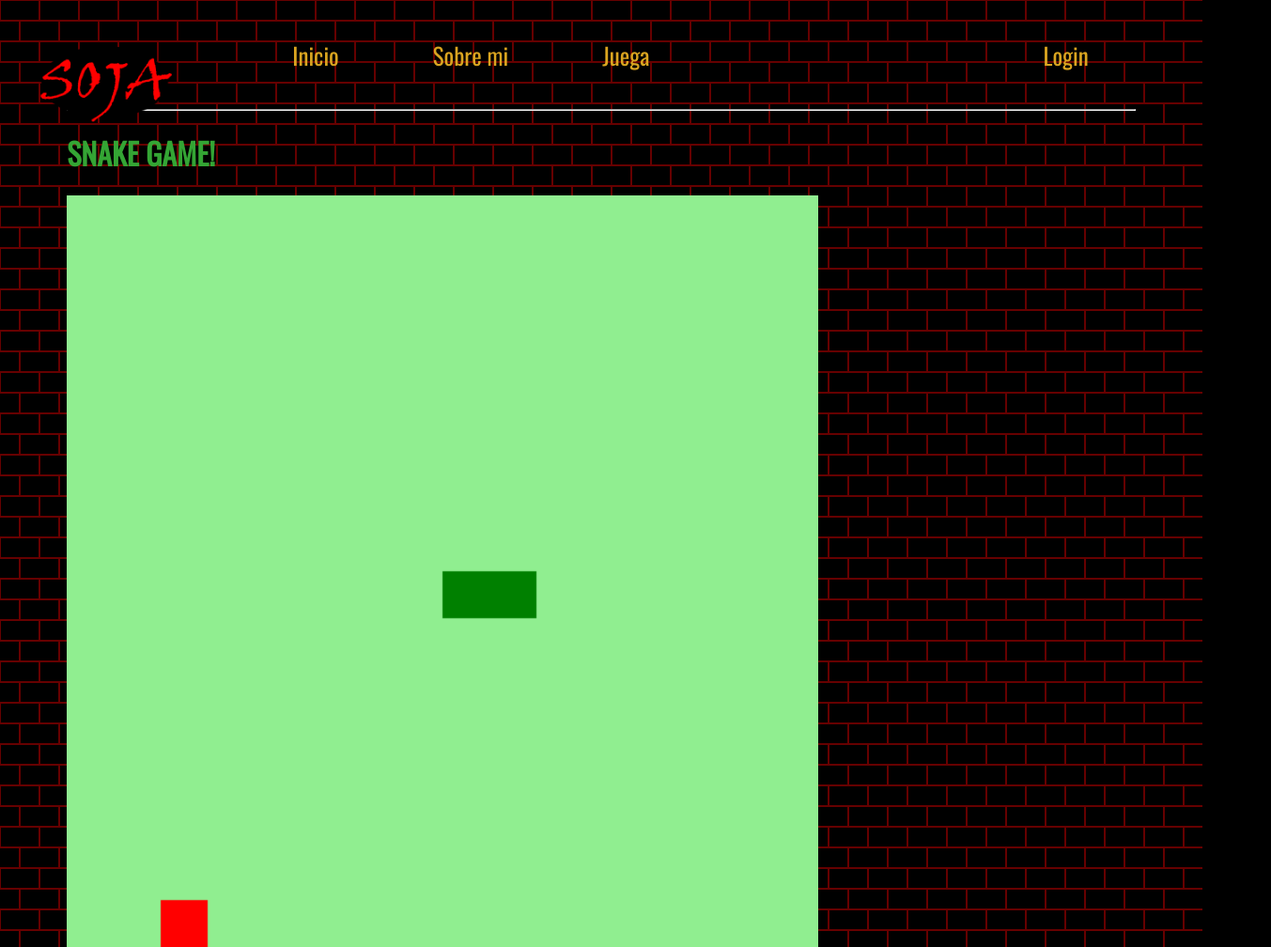
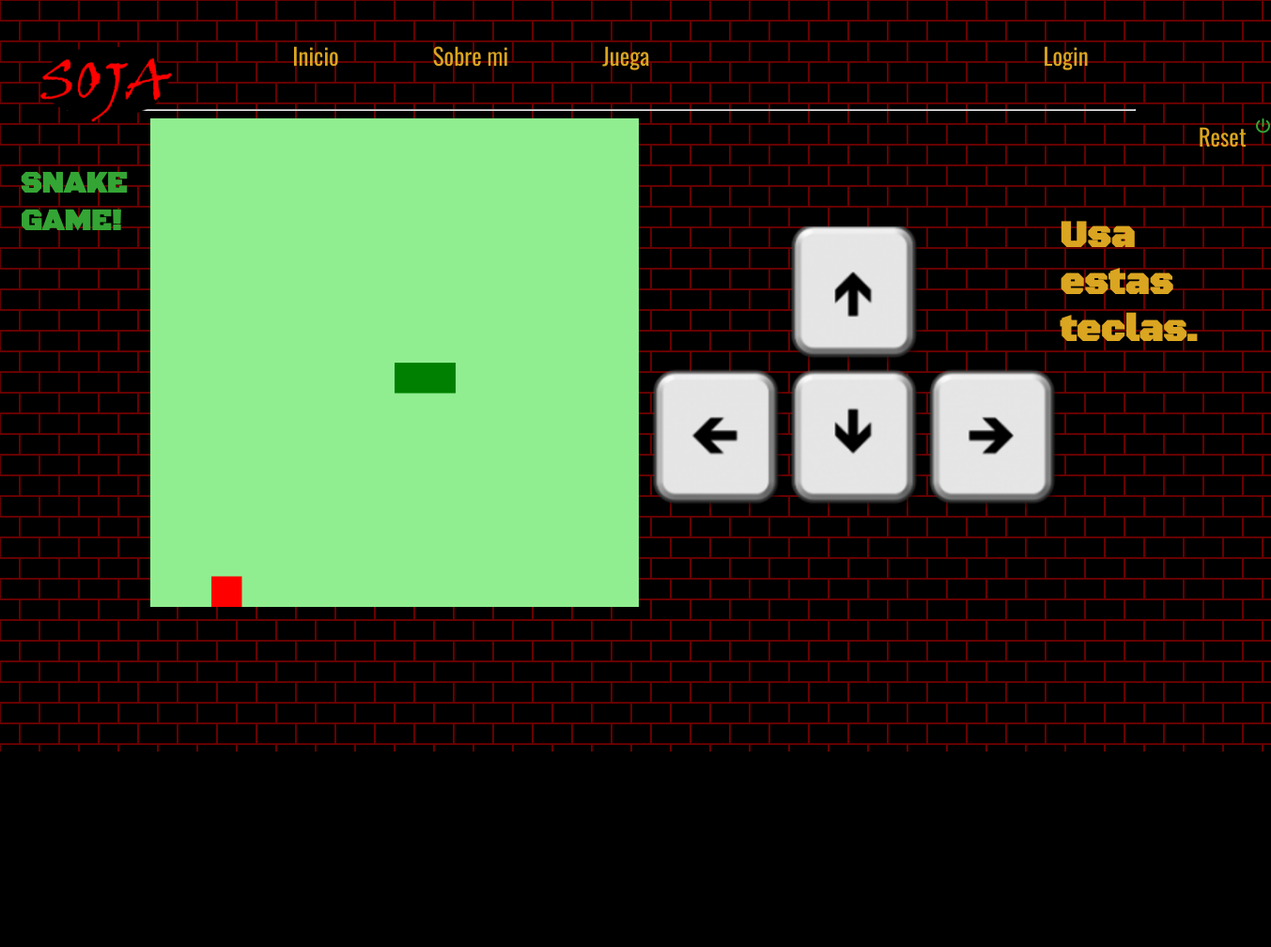
Before and after one commit to soja2176/website, a plain HTML site: page HTML/juega/Snake.html in a window 1280 px wide. Shown: the top 1008 px of the page at 94% size, 1353 px wide, since content can reach past the window. After the commit the page ends 800 px from the top, so only its background shows below. Drawn offline with nearby package versions, Linux system fonts and the light colour scheme.

Commit message:
24/02/22

```diff
--- a/CSS/juega/snake.css
+++ b/CSS/juega/snake.css
@@ -1,11 +1,9 @@
 canvas{
-    height: 100vh;
-    width: 100vh;
-    display: flex;
-    flex-direction: column;
+    height: 65vh;
+    width: 50%;
     justify-content: center;
     align-items: center;
-    margin-bottom: 50px;
+    margin-bottom: -50px;
     margin-left: -50;
     margin-right: 10px;
     color: rgb(52, 165, 52);
@@ -70,3 +68,34 @@ a {
         flex: 1;
         margin-left: 20px;
     }
+ .Game {
+     display: flex;
+ }
+
+ .Game img {
+     margin-top: 115px;
+     width: 500px;
+     height: 300px;
+ }
+
+ .Game h3 {
+     margin-top: 100px;
+     font-size: 40px;
+     font-family: 'Black Ops One', cursive;
+     color: goldenrod;
+ }
+
+ .Game a {
+     margin-right: 10px;
+     font-size: 25px;
+     color: goldenrod;
+ }
+ .Game a:hover{
+     color:red;
+ }
+ .Game h1{
+     margin-top: 50px;
+     margin-left: -50px ;
+     margin-right: 25px;
+    font-family: 'Black Ops One', cursive;
+ }
--- a/HTML/juega/Snake.html
+++ b/HTML/juega/Snake.html
@@ -40,8 +40,13 @@
         </ul>
         </nav>
         <hr>
+    <div class="Game">
     <h1>SNAKE GAME!</h1>
     <canvas id="snake" width="512" height="512"></canvas>
+    <img src="../../img/juega/Arrows.png">
+    <h3>Usa estas teclas.</h3>
+    <a href="../../HTML/juega/Snake.html">Reset</a><i class="fa-solid fa-power-off"></i>
+    </div>
 
 </body>
 </html>
--- a/JavaScript/Snake.js
+++ b/JavaScript/Snake.js
@@ -1,7 +1,7 @@
 let canvas = document.getElementById("snake"); //Crea elemento que correra juego
 let context = canvas.getContext("2d"); //....
 let box = 32;
-let snake = []; //Crea serpiente, tipo cuadrado.
+let snake = []; //Crea serpiente.
 snake[0] ={
     x: 8 * box,
     y: 8 * box
@@ -11,6 +11,8 @@ let food ={
     x: Math.floor(Math.random() * 15 + 1) * box,
     y: Math.floor(Math.random() * 15 + 1) * box
 }
+
+var score = 0;
 
 function crearBG(){
     context.fillStyle = "lightgreen";
@@ -28,6 +30,7 @@ function drawFood (){
     context.fillStyle = "red";
     context.fillRect(food.x, food.y, box, box);
 }
+
 
 //Cuando ocurre un evento, detecta y llama función
 document.addEventListener('keydown', update);
@@ -53,9 +56,11 @@ function iniciarJuego(){
         }
     }
 
+
     crearBG();
     crearSerpiente();
     drawFood();
+
 
     let snakeX = snake[0].x;
     let snakeY = snake[0].y;
@@ -66,7 +71,7 @@ function iniciarJuego(){
     if(direction == "down") snakeY += box;
 
     if(snakeX != food.x || snakeY != food.y){
-        snake.pop(); //pop devuelve ultimo elemento de la lista
+        snake.pop(); //pop elimina y devuelve ultimo elemento de la lista
     }else{
         food.x = Math.floor(Math.random() * 15 +1) * box;
         food.y = Math.floor(Math.random() * 15 +1) * box;
```
Also changed, not shown: img/juega/Arrows.png (added).
